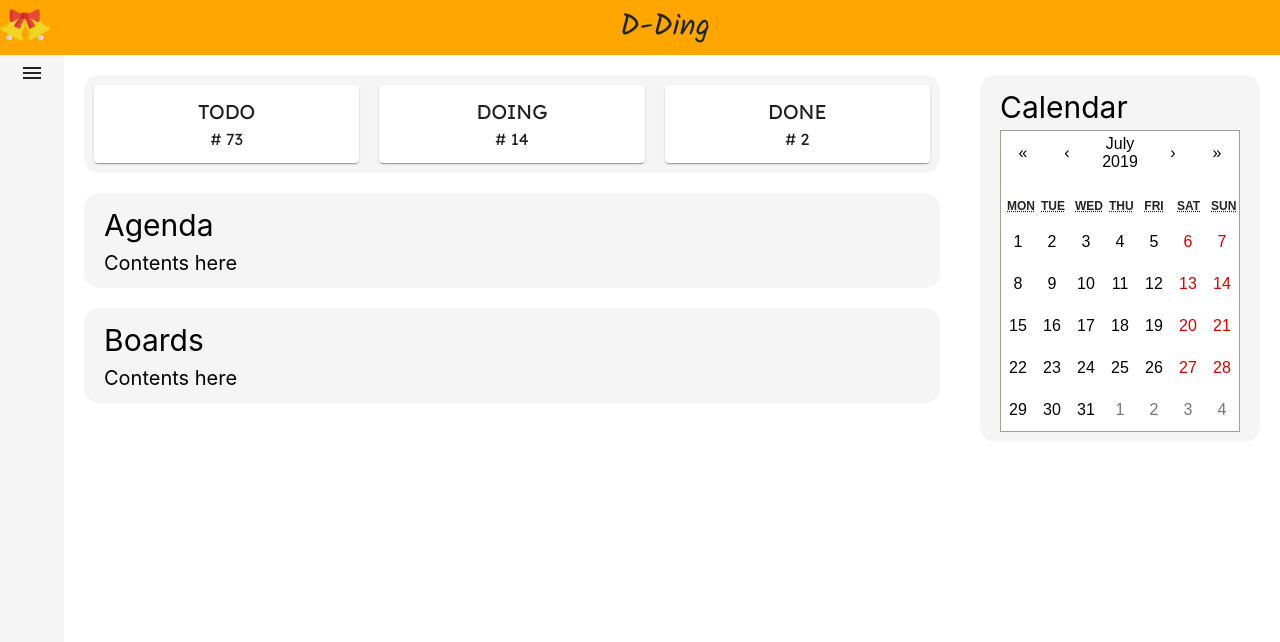
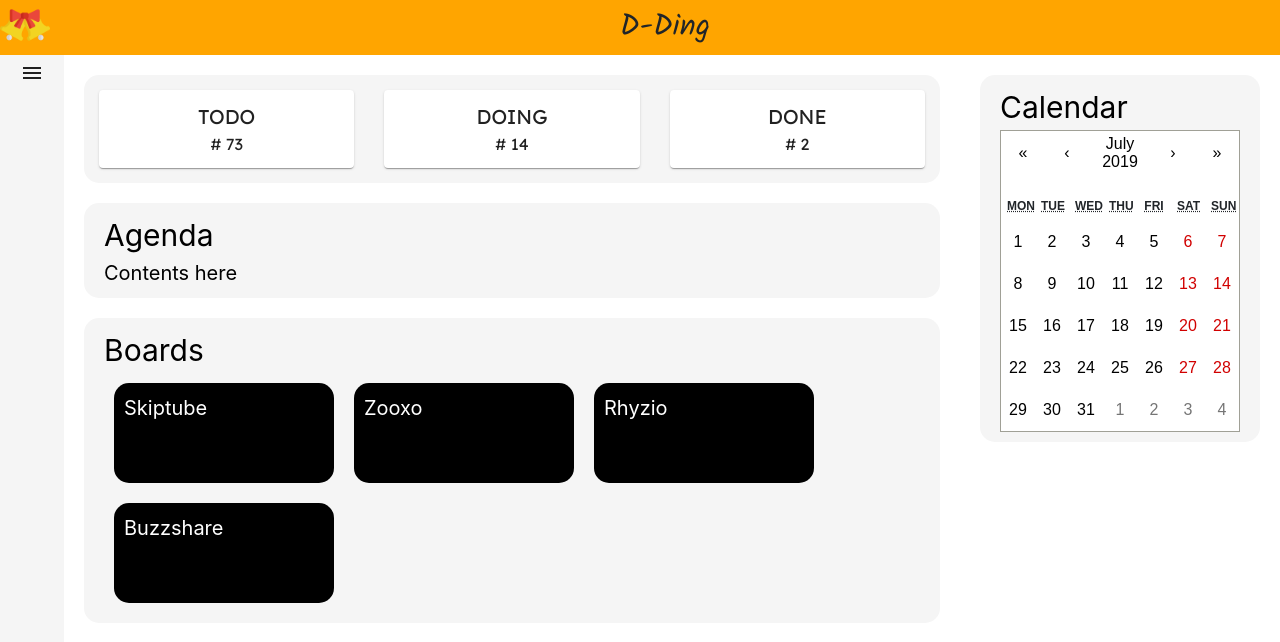
Before and after one commit to ex-co/dding, a React (Create React App) app: page / in a window 1280 px wide. Shown: the top 642 px of the page. Built offline with nearby package versions, Linux system fonts and the light colour scheme.

Commit message:
* Add Board logic * Rename Agenda to Progress

```diff
--- a/src/App/App.js
+++ b/src/App/App.js
@@ -9,8 +9,6 @@ import AgendaSection from './AgendaSection'
 import ProgressSection from './ProgressSection'
 import BoardSection from './BoardSection'
 import CalendarSection from './CalendarSection'
-
-import * as dm from '../Manager/DataManager'
 
 class App extends React.Component {
 
--- a/src/App/BoardSection.js
+++ b/src/App/BoardSection.js
@@ -1,5 +1,6 @@
 import React from 'react'
 import Dontainer from '../Interface/Dontainer'
+import BoardContainer from '../Board/BoardContainer';
 
 class BoardSection extends Dontainer {
 
@@ -15,7 +16,7 @@ class BoardSection extends Dontainer {
                     {this.titleStyle.title}
                 </div>
                 <div style={this.contentStyle}>
-                    Contents here
+                    <BoardContainer></BoardContainer>
                 </div>
             </div>
         )
--- /dev/null
+++ b/src/Board/Board.css
@@ -0,0 +1,17 @@
+.board {
+    width: 220px;
+    height: 100px;
+    margin: 10px;
+    background-color: black;
+    border-radius: 15px;
+}
+
+.boardContainer {
+    display: flex;
+    flex-wrap: wrap;
+}
+
+.boardContent {
+    margin: 10px;
+    color: white;
+}
--- /dev/null
+++ b/src/Board/Board.js
@@ -0,0 +1,12 @@
+import React from 'react';
+import './Board.css';
+
+const Board = ({teamName}) => {
+    return (
+        <div class="board">
+            <div class="boardContent">{teamName}</div>
+        </div>
+    )
+}
+
+export default Board;
--- /dev/null
+++ b/src/Board/BoardContainer.js
@@ -0,0 +1,16 @@
+import React from 'react';
+import './Board.css';
+import Board from './Board';
+
+const BoardContainer = () => {
+    return (
+        <div class="boardContainer">
+            <Board teamName="Skiptube"></Board>
+            <Board teamName="Zooxo"></Board>
+            <Board teamName="Rhyzio"></Board>
+            <Board teamName="Buzzshare"></Board>
+        </div>
+    )
+}
+
+export default BoardContainer;
--- a/src/Calender/Calendar.js
+++ b/src/Calender/Calendar.js
@@ -4,9 +4,7 @@ import Calendar from 'react-calendar'
 class CalendarSection extends React.Component{
     render(){
         return (
-            <Calendar className="Calendar">
-
-              </Calendar>
+            <Calendar className="Calendar"></Calendar>
           );
     }
   }
--- a/src/Progress/Progress.css
+++ b/src/Progress/Progress.css
@@ -10,3 +10,7 @@
 .progressInfoItem {
     font-family: 'Lexend Deca', 'sans-serif';
 }
+
+.progressContent {
+    font-family: 'Lexend Deca', 'sans-serif';
+}
--- a/src/Progress/Progress.js
+++ b/src/Progress/Progress.js
@@ -6,7 +6,7 @@ import ProgressInfo from './ProgressInfo';
 
 const Progress = ({title, number}) => {
     return (
-        <ExpansionPanel style={{margin: '10px', rounded: true}}>
+        <ExpansionPanel style={{margin: '15px', rounded: true}}>
             <ExpansionPanelSummary
                 aria-controls="panel1a-content"
                 id="panel1a-header">
--- a/src/Progress/ProgressContent.js
+++ b/src/Progress/ProgressContent.js
@@ -5,7 +5,7 @@ import { ExpansionPanelDetails } from '@material-ui/core';
 const ProgressContent = ({title, number}) => {
     return (
         <ExpansionPanelDetails>
-            <ul>
+            <ul class="progressContent">
                 <li>First item</li>
                 <li>Second item</li>
                 <li>Third item</li>
```
